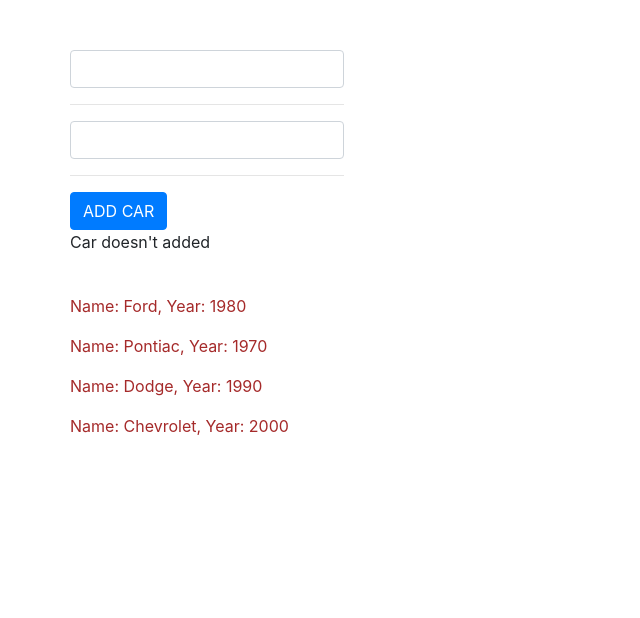
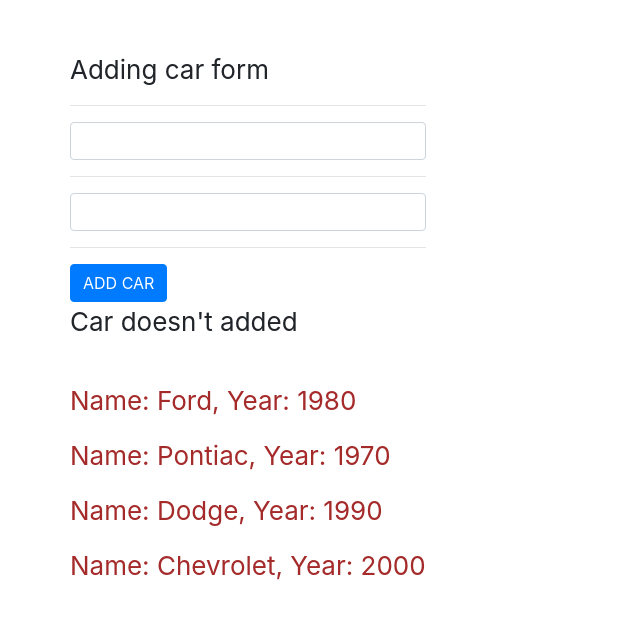
Before and after one commit to flalfalaen/udemy-angular, an Angular app: page / in a window 1280 px wide. Shown: the top 618 px of the page, without its empty margins (0-640 px from the left). Built offline with nearby package versions, Linux system fonts and the light colour scheme.

Commit message:
3.16 ViewEncapsulation method in main compoent and his parameters

```diff
--- a/src/app/cars/cars.component.css
+++ b/src/app/cars/cars.component.css
@@ -5,3 +5,7 @@
 .text-decoration-small {
   font-size: 50%;
 }
+
+p {
+  font-size: 26px;
+}
--- a/src/app/cars/cars.component.html
+++ b/src/app/cars/cars.component.html
@@ -8,6 +8,8 @@
 <!--<ng-template #statusAddedTrue>-->
 <!--  <p>Car doesn't added</p>-->
 <!--</ng-template>-->
+<p>Adding car form</p>
+<hr>
 <app-add-car (addCarDataToArray)="updateCarDataArray($event)"></app-add-car>
 <br>
 <app-car *ngFor="let carData of carsDataArray" [carDataCarComponent]="carData"></app-car>
--- a/src/app/cars/cars.component.ts
+++ b/src/app/cars/cars.component.ts
@@ -1,9 +1,10 @@
-import { Component } from '@angular/core';
+import {Component, ViewEncapsulation} from '@angular/core';
 
 @Component({
   selector: 'app-cars',
   templateUrl: './cars.component.html',
-  styleUrls: ['./cars.component.css']
+  styleUrls: ['./cars.component.css'],
+  encapsulation: ViewEncapsulation.None
 })
 export class CarsComponent {
 
```
Also changed, not shown: tips.txt.
